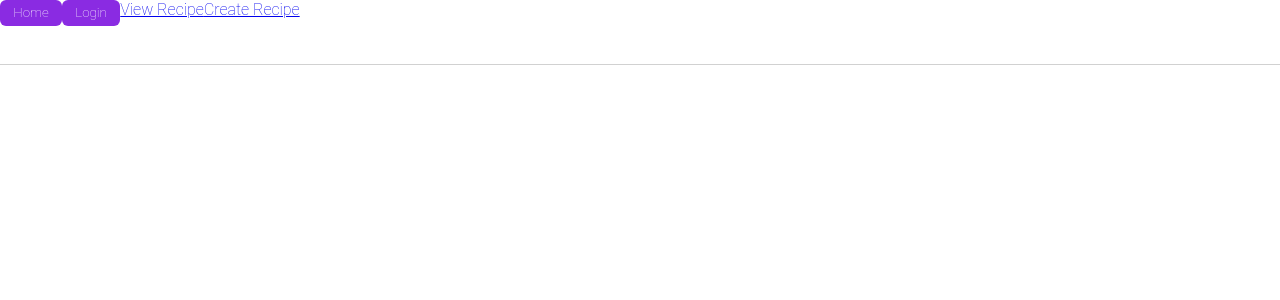
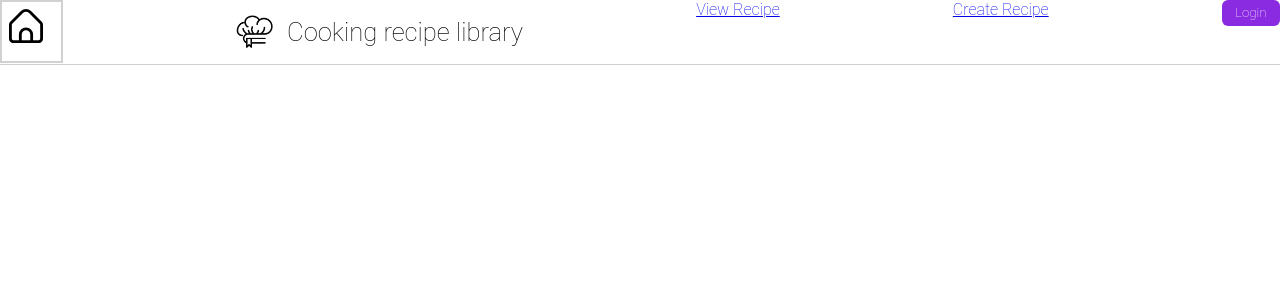
Before and after one commit to LongLeGL/RecipeLibraryWebapp, a React (Create React App) app: page /AccountManage in a window 1280 px wide. Shown: the top 300 px of the page. Built offline with nearby package versions, Linux system fonts and the light colour scheme.

Commit message:
changes to upperbar

```diff
--- a/src/components/UpperBar.css
+++ b/src/components/UpperBar.css
@@ -3,7 +3,30 @@
     height: 8vh;
     background-color: white;
     display: flex;
+    justify-content: space-between;
     border-width: 1px;
     border-color: var(--border_gray);
     border-bottom-style: solid;
 }
+
+.UpperbarHomeButton{
+    height: 6.6vh;
+    width: 6.6vh;
+    border: 2px var(--border_gray) solid;
+    padding: 3px 3px;
+}
+.UpperbarHomeButton img{
+    width: 2.1em;
+    margin: 4px;
+}
+
+.UpperBarTitle{
+    display: flex;
+    justify-content: center;
+    align-items: center;
+    font-size: 0.8em;
+    gap: 1em;
+}
+.UpperBarTitle img{
+    width: 3em;
+}
--- a/src/components/UpperBar.js
+++ b/src/components/UpperBar.js
@@ -1,22 +1,32 @@
 import React from 'react';
 import './UpperBar.css'
 import { Link } from 'react-router-dom';
+import HomeIcon from '../icons/home.svg'
 
 function UpperBar (props) {
 	return (
 		<div className='UpperBar'>
 			<Link to="/">
-				<button>Home</button>
+				<div className='UpperbarHomeButton'>
+					<img src={HomeIcon} alt='upperbarHomeIcon' />
+				</div>
 			</Link>
-			<Link to="/Login">
-				<button>Login</button>
-			</Link>
+
+			<div className='UpperBarTitle'>
+				<img src='/logo.png' alt='upperbarLogo' />
+				<h1>Cooking recipe library</h1>
+			</div>
+
 			<Link to="/ViewRecipe">
 				View Recipe
 			</Link>
 			<Link to="/CreateRecipe">
 				Create Recipe
 			</Link>
+
+			<Link to="/Login">
+				<button>Login</button>
+			</Link>
 		</div>
 	);
 }
--- a/src/pages/Login.css
+++ b/src/pages/Login.css
@@ -56,3 +56,12 @@ form {
     border-radius: 6px;
     color: white;
 }
+
+.LoginErrMsg{
+    font-size: 1em;
+    background-color: crimson;
+    width: fit-content;
+    margin: auto;
+    margin-top: 2em;
+    padding: 0.5em 1em;
+}
--- a/src/pages/Login.js
+++ b/src/pages/Login.js
@@ -1,16 +1,23 @@
 import './Login.css';
 import './global.css'
 import React, {useState} from 'react';
-import {Link} from "react-router-dom";
 
 
 function Login() {
   const [email, setEmail] = useState("");
   const [password, setPassword] = useState("");
+  const [errMsg, seterrMsg] = useState("");
 
   function handleSubmit(e) {
+    seterrMsg('');
     e.preventDefault();
     console.log(email, password);
+    if (!email) seterrMsg("Username or Email required !");
+    else if (!password) seterrMsg("Password required !");
+
+    if (!email && !password)  //database validation failed
+      seterrMsg("Wrong username or password !");
+
     window.location.href = '/';
   }
 
@@ -31,8 +38,9 @@ function Login() {
           <input type="password" name="password" onChange={e => setPassword(e.target.value)} />
         </div>
         <input type='submit' value='Login' onClick={handleSubmit} />
+      </form>
 
-      </form>
+      <div className= {!errMsg ? 'LoginErrMsg.hidden' : 'LoginErrMsg'}>{errMsg}</div>
     </div>
   );
 }
```
